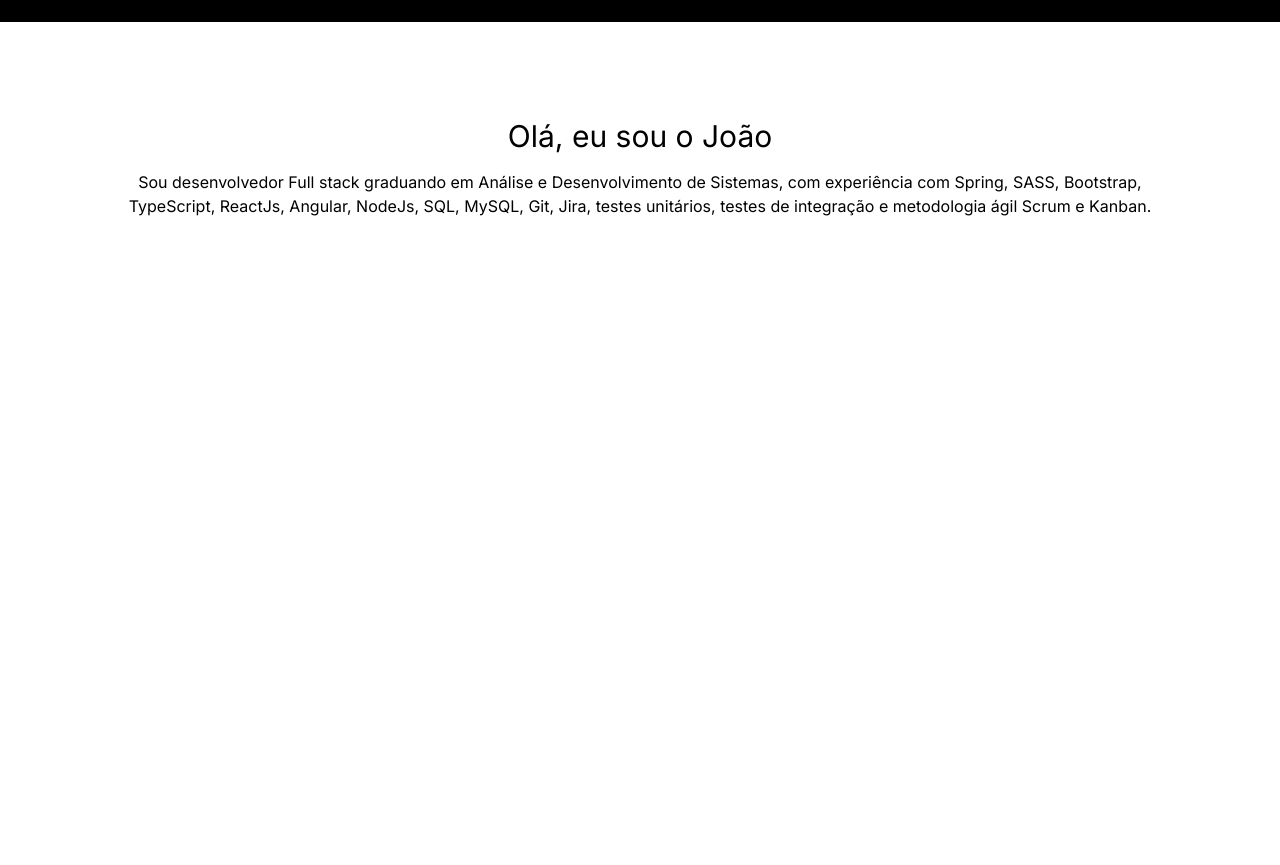
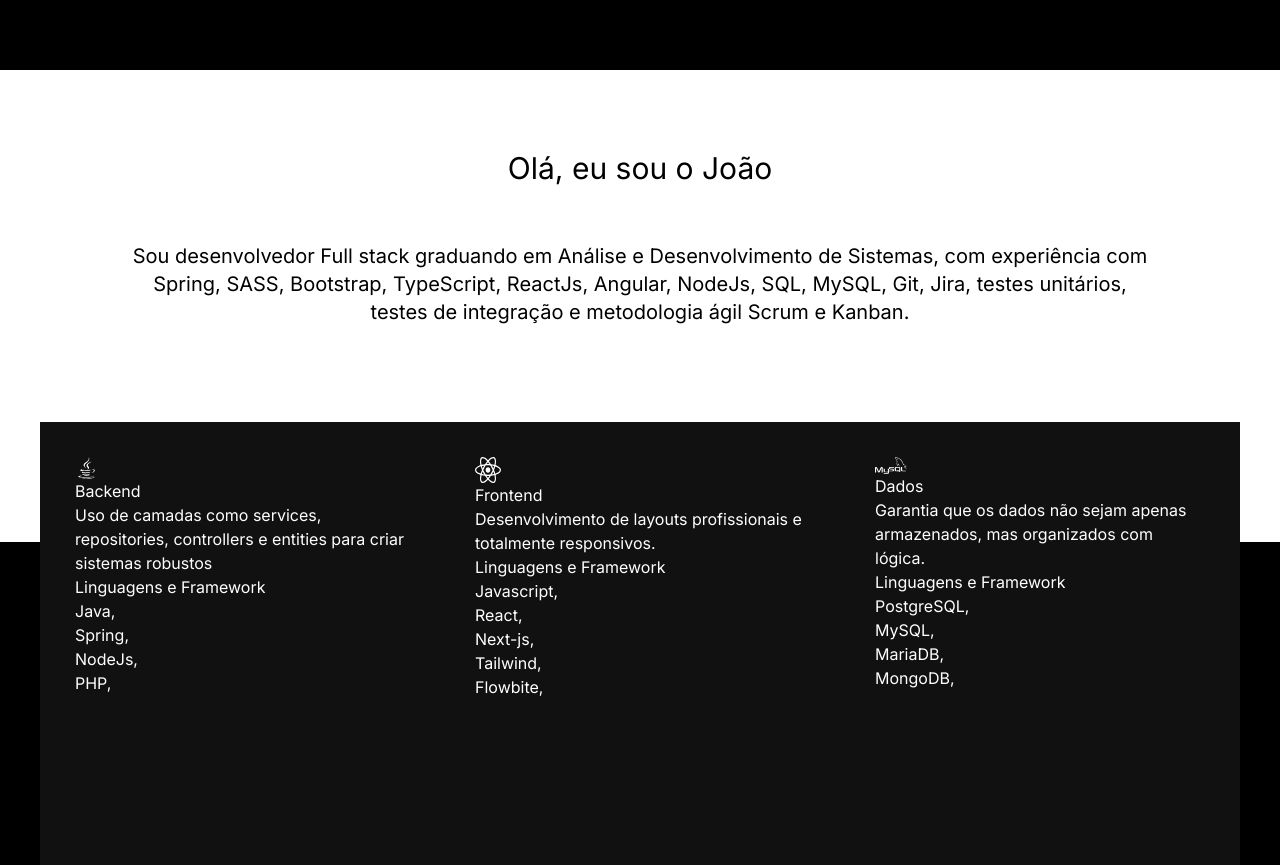
Before and after one commit to JoaoSBarbosa/barbosa-codev2, a Next.js app: page / in a window 1280 px wide. Shown: the part 654-1519 px from the top of the page. Before the commit the page ends 888 px from the top, so only its background shows below. Built offline with nearby package versions, Linux system fonts and the light colour scheme.

Commit message:
Fix - correção do componete layout; aplicação de sombra; inicico da seção skill; Testes de estilos para seção about

```diff
--- /dev/null
+++ b/src/app/components/CardSkill/CardSkill.module.css
@@ -0,0 +1,6 @@
+.CardContainer {
+    padding: 35px;
+    background: #111;
+    flex: 1;
+    height: 443px;
+}
--- /dev/null
+++ b/src/app/components/CardSkill/CardSkill.tsx
@@ -0,0 +1,32 @@
+import styles from "./CardSkill.module.css"
+import {LanguagesType} from "@/app/types/Skill/LanguagesType";
+import {ToolsType} from "@/app/types/Skill/ToolsType";
+interface CardSkillProps {
+    pathImage: string;
+    titleSkill: string;
+    description: string;
+    languages: LanguagesType[];
+    tools: ToolsType[]
+}
+export const CardSkill: React.FC<CardSkillProps>= ({pathImage,titleSkill,tools,languages,description}) =>{
+    return(
+        <div className={`${styles.CardContainer} bg-gray-950`}>
+
+            <div>
+                <img src={`${pathImage}`} alt=""/>
+            </div>
+            <div>
+                <h2>{titleSkill}</h2>
+            </div>
+            <div>
+                <p>{description}</p>
+            </div>
+            <div>
+                <h3>Linguagens e Framework</h3>
+                {languages.map((language)=>(
+                    <p>{language.title}, </p>
+                ))}
+            </div>
+        </div>
+    )
+}
--- a/src/app/components/RootSecttion/RootSection.tsx
+++ b/src/app/components/RootSecttion/RootSection.tsx
@@ -2,7 +2,7 @@ import {ReactNode} from "react";
 import styles from "./RootSectionProps.module.css"
 interface RootSectionProps {
     isDarkBackgroundColor: boolean;
-    isBottomBoxShadow: boolean;
+    isBottomBoxShadow?: boolean;
     children: ReactNode;
 }
 
--- a/src/app/components/RootSecttion/RootSectionProps.module.css
+++ b/src/app/components/RootSecttion/RootSectionProps.module.css
@@ -1,3 +1,3 @@
 .bgContainer{
-    box-shadow: inset 0 -60px blue;
+    box-shadow: inset 0 120px #ffffff;
 }
--- a/src/app/components/Sections/about/About.tsx
+++ b/src/app/components/Sections/about/About.tsx
@@ -3,12 +3,12 @@ import {RootSection} from "@/app/components/RootSecttion/RootSection";
 
 export const About = () => {
     return (
-        <RootSection isDarkBackgroundColor={false}>
+        <RootSection isDarkBackgroundColor={false} >
 
             <Layout>
-                <div className={"flex flex-col items-center justify-center"}>
-                    <h1 className={"text-3xl "}>Olá, eu sou o João</h1>
-                    <p className={"my-4 max-w-screen-lg text-center text-md"}>Sou desenvolvedor Full stack graduando em Análise e Desenvolvimento de Sistemas, com experiência
+                <div className={"flex flex-col items-center justify-center my-20"}>
+                    <h1 className={"text-3xl mb-10"}>Olá, eu sou o João</h1>
+                    <p className={"my-4 max-w-screen-lg text-center text-xl"}>Sou desenvolvedor Full stack graduando em Análise e Desenvolvimento de Sistemas, com experiência
                         com
                         Spring, SASS, Bootstrap, TypeScript, ReactJs, Angular, NodeJs, SQL, MySQL, Git, Jira, testes
                         unitários, testes de integração e metodologia ágil Scrum e Kanban.</p>
--- /dev/null
+++ b/src/app/components/Sections/skill/Skill.tsx
@@ -0,0 +1,40 @@
+import {CardSkill} from "@/app/components/CardSkill/CardSkill";
+import {LanguagesType} from "@/app/types/Skill/LanguagesType";
+import {ToolsType} from "@/app/types/Skill/ToolsType";
+import {RootSection} from "@/app/components/RootSecttion/RootSection";
+import {Layout} from "@/app/components/Layout/Layout";
+import {SkillCardData} from "@/app/data/Skill/SkillCardData";
+
+
+export const Skill = () => {
+    const languages: LanguagesType[] = [
+        {id: 1, title: "Java"},
+        {id: 2, title: "Spring"},
+        {id: 3, title: "NodeJs"},
+        {id: 4, title: "PHP"},
+    ]
+    const tools: ToolsType[] = [
+        {id: 1, title: "Eclipse"},
+        {id: 2, title: "Intelli"},
+        {id: 3, title: "Postman"},
+    ]
+    return (
+
+        <RootSection isDarkBackgroundColor={true} isBottomBoxShadow={true}>
+            <Layout>
+               <div className={"flex justify-center"}>
+                   {SkillCardData.map((skill)=>(
+                       <CardSkill
+                           key={skill.id}
+                           pathImage={skill.pathImage}
+                           titleSkill={skill.skillTitle}
+                           description={skill.skillDescription}
+                           languages={skill.languages}
+                           tools={skill.tools}
+                       />
+                   ))}
+               </div>
+            </Layout>
+        </RootSection>
+    )
+}
--- a/src/app/components/header/banner/index.tsx
+++ b/src/app/components/header/banner/index.tsx
@@ -1,5 +1,7 @@
 "use client";
 import { useEffect, useState } from 'react';
+import {RootSection} from "@/app/components/RootSecttion/RootSection";
+import {Layout} from "@/app/components/Layout/Layout";
 
 export const Banner = () => {
     const [currentLoopIndex, setCurrentLoopIndex] = useState<number>(0);
@@ -48,9 +50,11 @@ export const Banner = () => {
     };
 
     return (
-        <div className="flex flex-col items-center justify-center my-24">
+        <RootSection isDarkBackgroundColor={true}>
+            <Layout>
+                <div className="flex flex-col items-center justify-center pt-16 pb-20 ">
                     <div className={"w-full h-14"}>
-                <h1 className={"text-3xl text-center"}>
+                        <h1 className={"text-5xl text-center"}>
                     <span
                         className="txt-rotate"
                         data-period="1000"
@@ -73,5 +77,8 @@ export const Banner = () => {
                         />
                     </div>
                 </div>
+
+            </Layout>
+        </RootSection>
     );
 };
--- /dev/null
+++ b/src/app/data/Skill/SkillCardData.ts
@@ -0,0 +1,55 @@
+import {SkillCardDataType} from "@/app/types/Skill/SkillCardDataType";
+
+export const SkillCardData: SkillCardDataType[] = [
+    {
+        id: 1,
+        pathImage: "./assets/img/java.svg",
+        skillTitle: "Backend",
+        skillDescription: "Uso de camadas como services, repositories, controllers e entities para criar sistemas robustos",
+        languages: [
+            {id: 1, title: "Java"},
+            {id: 2, title: "Spring"},
+            {id: 3, title: "NodeJs"},
+            {id: 4, title: "PHP"},
+        ],
+        tools: [
+            {id: 1, title: "Eclipse"},
+            {id: 2, title: "Intelli"},
+            {id: 3, title: "Postman"},
+        ]
+    },
+    {
+        id: 2,
+        pathImage: "./assets/img/react.svg",
+        skillTitle: "Frontend",
+        skillDescription: "Desenvolvimento de layouts profissionais e totalmente responsivos. ",
+        languages: [
+            {id: 1, title: "Javascript"},
+            {id: 2, title: "React"},
+            {id: 3, title: "Next-js"},
+            {id: 4, title: "Tailwind"},
+            {id: 5, title: "Flowbite"},
+        ],
+        tools: [
+            {id: 1, title: "Figma"},
+            {id: 2, title: "Intelli"},
+            {id: 3, title: "VS Code"},
+        ]
+    },
+    {
+        id: 3,
+        pathImage: "./assets/img/mysql.svg",
+        skillTitle: "Dados",
+        skillDescription: "Garantia que os dados não sejam apenas armazenados, mas organizados com lógica.",
+        languages: [
+            {id: 1, title: "PostgreSQL"},
+            {id: 2, title: "MySQL"},
+            {id: 3, title: "MariaDB"},
+            {id: 4, title: "MongoDB"},
+        ],
+        tools: [
+            {id: 1, title: "Workbench"},
+            {id: 2, title: "pgAdmin"},
+        ]
+    }
+]
--- a/src/app/page.tsx
+++ b/src/app/page.tsx
@@ -1,5 +1,6 @@
 import Header from "@/app/components/Sections/header/Header";
 import {About} from "@/app/components/Sections/about/About";
+import {Skill} from "@/app/components/Sections/skill/Skill";
 
 
 export default function Home() {
@@ -7,6 +8,7 @@ export default function Home() {
         <>
             <Header/>
             <About/>
+            <Skill/>
         </>
     );
 }
--- /dev/null
+++ b/src/app/types/Skill/LanguagesType.ts
@@ -0,0 +1,4 @@
+export type LanguagesType = {
+    id: number;
+    title: string;
+}
--- /dev/null
+++ b/src/app/types/Skill/SkillCardDataType.ts
@@ -0,0 +1,11 @@
+import {LanguagesType} from "@/app/types/Skill/LanguagesType";
+import {ToolsType} from "@/app/types/Skill/ToolsType";
+
+export type SkillCardDataType = {
+    id: number;
+    pathImage: string;
+    skillTitle: string;
+    skillDescription: string;
+    languages: LanguagesType[],
+    tools: ToolsType[]
+}
--- /dev/null
+++ b/src/app/types/Skill/ToolsType.ts
@@ -0,0 +1,4 @@
+export type ToolsType = {
+    id: number;
+    title: string;
+}
```
Also changed, not shown: public/assets/img/java.svg (renamed from public/assets/img/java-original.svg), public/assets/img/mysql.svg (renamed from public/assets/img/icon-mysql.svg). Lines whose indentation alone changed are shown as unchanged.
